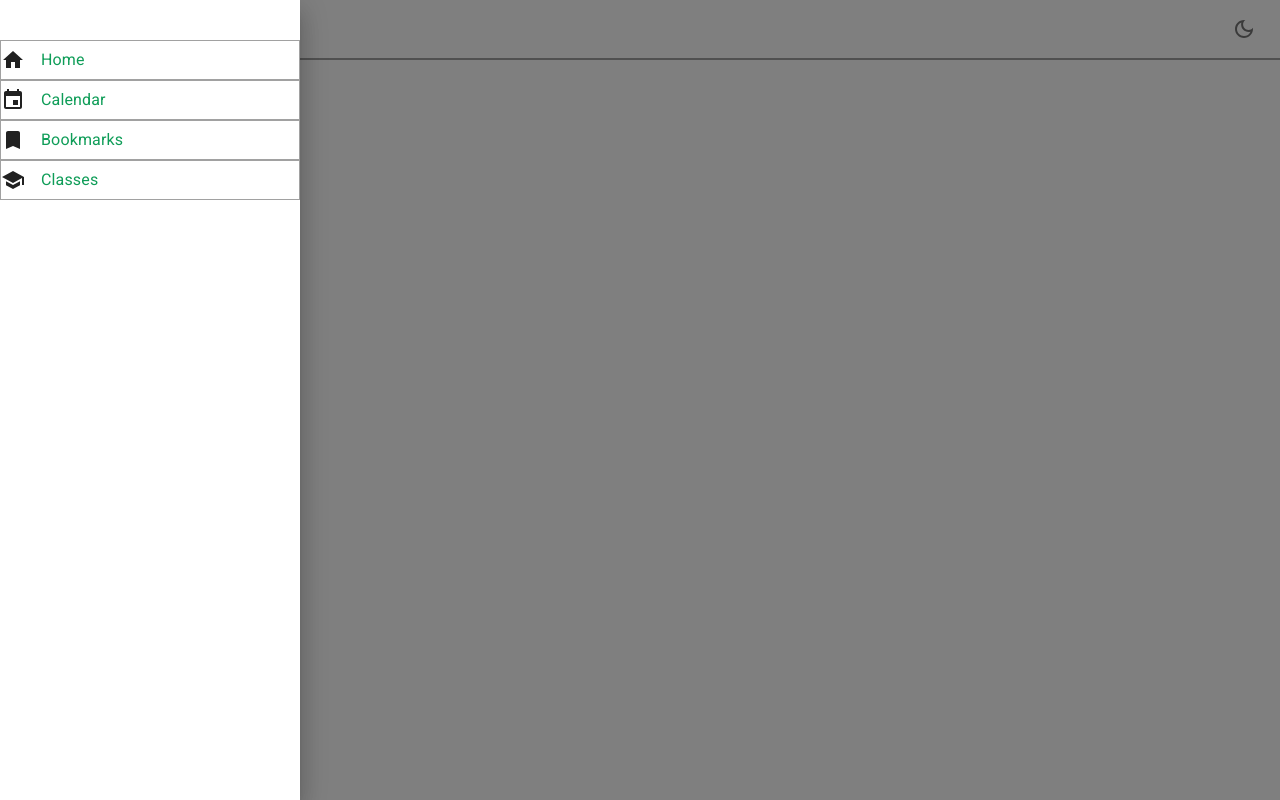
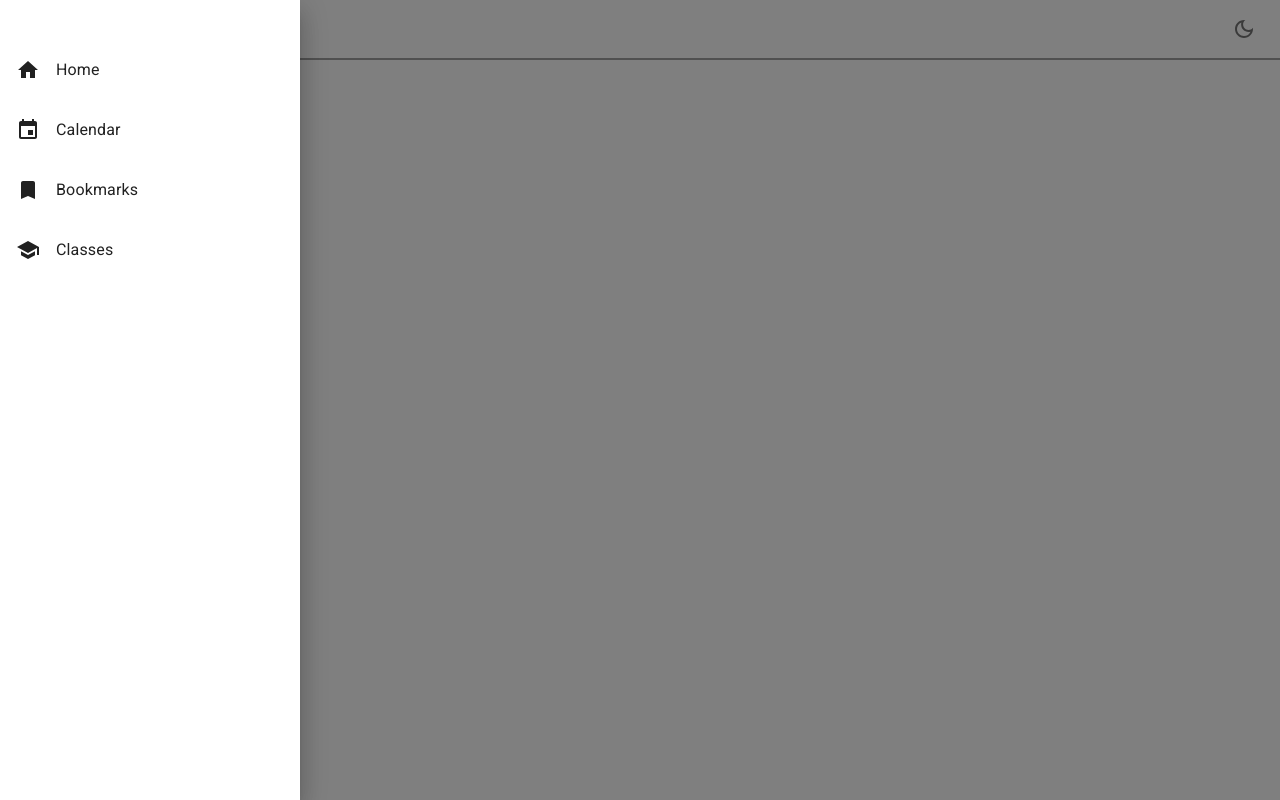
Before and after one commit to Ashlc/clasroom-redesign, a Next.js app: page / in a window 1280 px wide. Both pictures are taken after a click on the button 36 px from the left and 29 px from the top of the page. Built offline with nearby package versions, Linux system fonts and the light colour scheme.

Commit message:
:bug: fix: Hydration warning but with issues

```diff
--- a/src/app/globals.css
+++ b/src/app/globals.css
@@ -12,7 +12,7 @@
   --gray-100: #b5b6b7;
   --gray-200: #a1a1a1;
   --base: #fff;
-  --text: #1e1e1e;
+  --text: #2a2a2a;
 }
 
 .dark {
@@ -24,7 +24,7 @@
   --text-on-secondary: #fff;
   --gray-100: #b5b6b7;
   --gray-200: #a1a1a1;
-  --base: #212324;
+  --base: #2a2a2a;
   --text: #fff;
 }
 
--- a/src/components/Header/index.tsx
+++ b/src/components/Header/index.tsx
@@ -3,10 +3,14 @@
 import { Menu } from '@mui/icons-material';
 import { Drawer, IconButton } from '@mui/material';
 import sidebarItems from '@utils/SidebarItems';
+import dynamic from 'next/dynamic';
 import Image from 'next/image';
 import { useState } from 'react';
 import SidebarItem from '../SidebarItem';
-import ThemeSwitcher from '../ThemeSwitcher';
+
+const ThemeSwitcher = dynamic(() => import('../ThemeSwitcher'), {
+  ssr: false,
+});
 
 type Props = {};
 
--- a/src/components/MuiThemeProvider/index.tsx
+++ b/src/components/MuiThemeProvider/index.tsx
@@ -15,7 +15,7 @@ function Index({children}: Props) {
     },
 });
   return (
-    <ThemeProvider theme={theme}>
+    <ThemeProvider theme={theme} >
         <CssBaseline />
         {children}
     </ThemeProvider>
--- a/src/components/SidebarItem/index.tsx
+++ b/src/components/SidebarItem/index.tsx
@@ -18,9 +18,11 @@ const defaultProps: Props = {
 
 const Index = (props: Props) => {
   return (
-    <div className="h-[40px] border border-red-500 w-full flex flex-row gap-4 items-center">
+    <div className="h-[60px] w-full px-4
+    flex flex-row gap-4 hover:bg-secondary
+    transition-all items-center select-none">
       {props.icon}
-      <p className="text-primary">{props.title}</p>
+      <p>{props.title}</p>
     </div>
   );
 };
```
